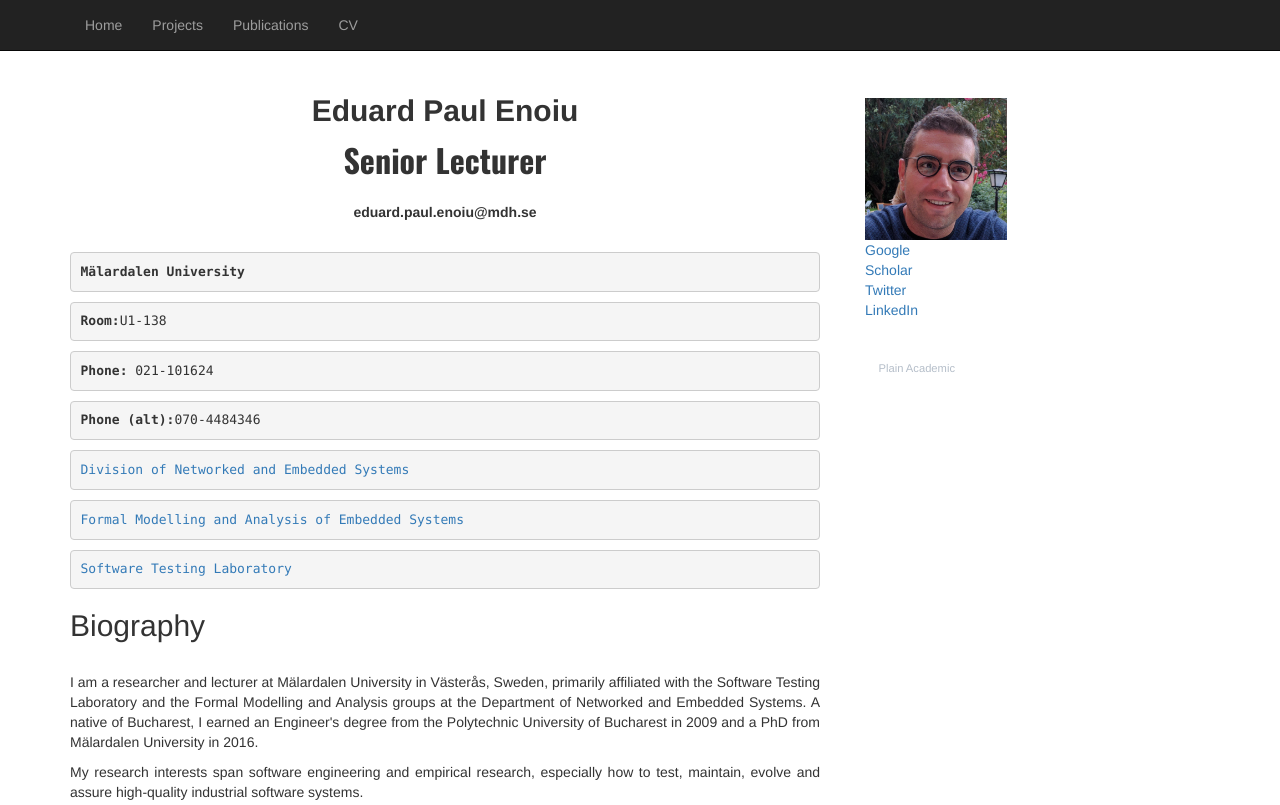
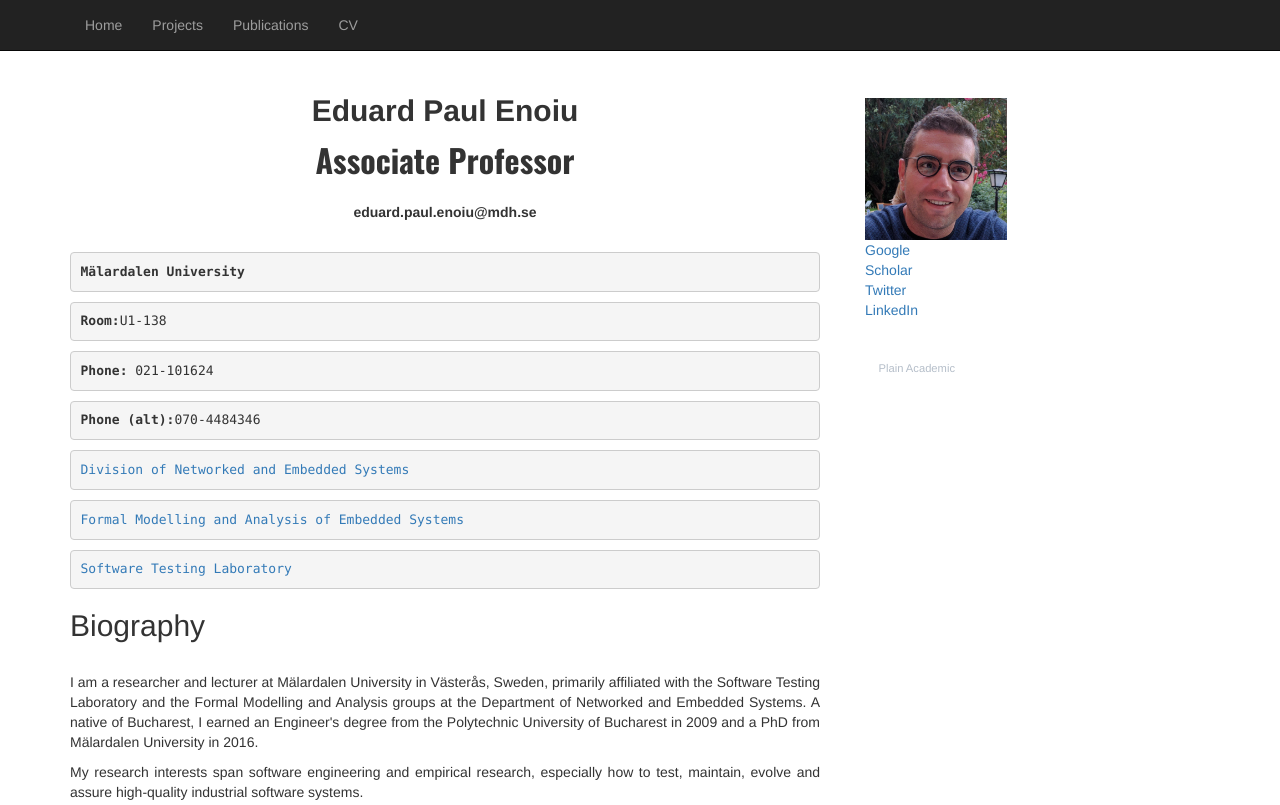
Before and after one commit to eduardenoiu/eduardenoiu.github.io, a plain HTML site: page index.html in a window 1280 px wide. Shown: the top 805 px of the page. Drawn offline with nearby package versions, Linux system fonts and the light colour scheme.

Commit message:
Update index.html
change of title

```diff
--- a/index.html
+++ b/index.html
@@ -53,7 +53,7 @@ href="https://scholar.google.se/citations?hl=en&amp;user=dPWOq2QAAAAJ&amp;view_o
             <h2 id="publications" align="center"> <b>Eduard Paul Enoiu</b><br>
             </h2>
             <div style="font-family: 'Oswald', sans-serif; font-size:
-              32px;" align="center"><b> </b>Senior Lecturer<br>
+              32px;" align="center"><b> </b>Associate Professor<br>
               <b> </b></div>
             <div align="center"><br>
             </div>
```
